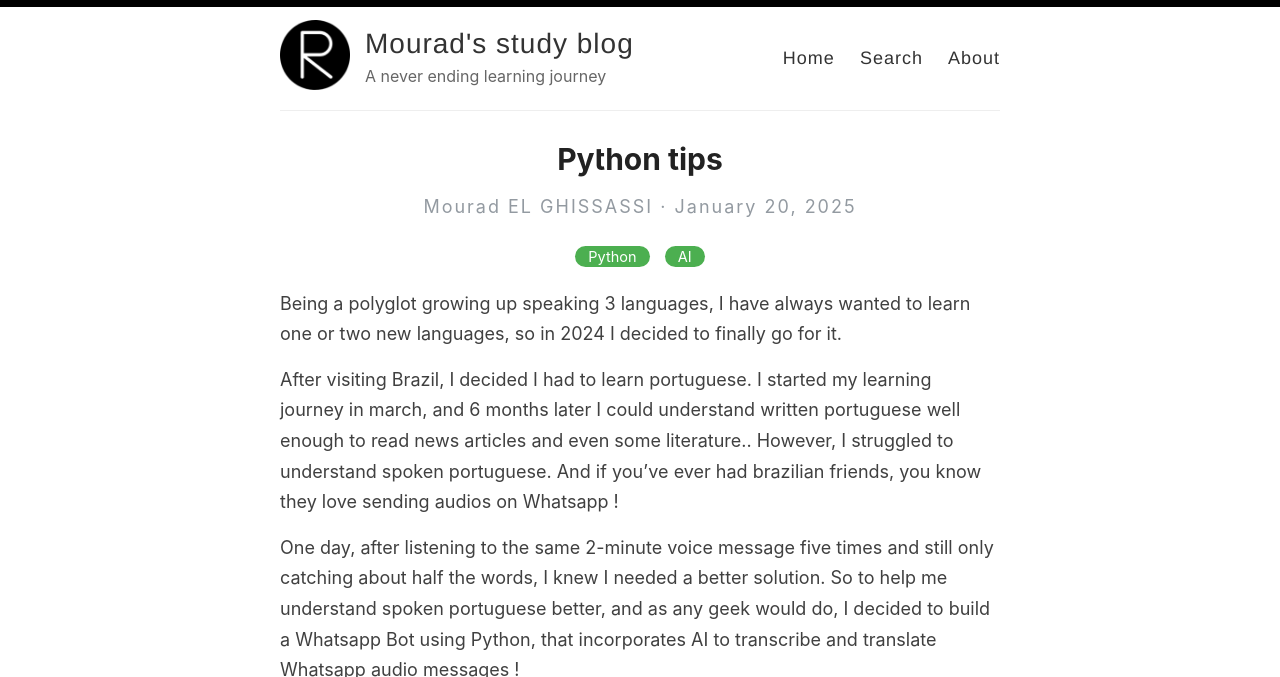
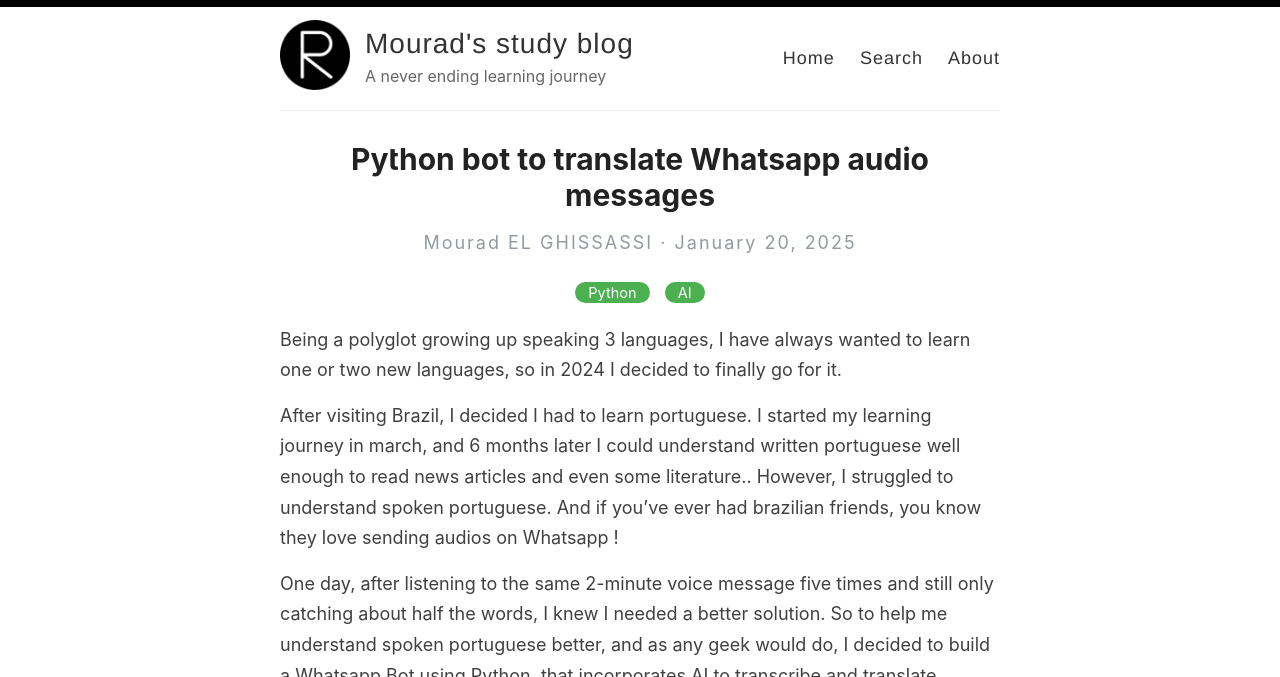
Before and after one commit to everythingdata-ai/everythingdata-ai.github.io, a Jekyll site: the page built from _posts/2025-01-20-python-translating-bot.md, in a window 1280 px wide and 900 px high, cut to the strip 0-677 px from the top of the window. Built offline with Jekyll 4.4.1, drawn with Linux system fonts in a browser that asks for light colours.

Commit message:
Update 2025-01-20-python-translating-bot.md

```diff
--- a/_posts/2025-01-20-python-translating-bot.md
+++ b/_posts/2025-01-20-python-translating-bot.md
@@ -1,6 +1,6 @@
 ---
 layout: post
-title: Python tips
+title: Python bot to translate Whatsapp audio messages
 categories: [Python, AI]
 ---
 
```
